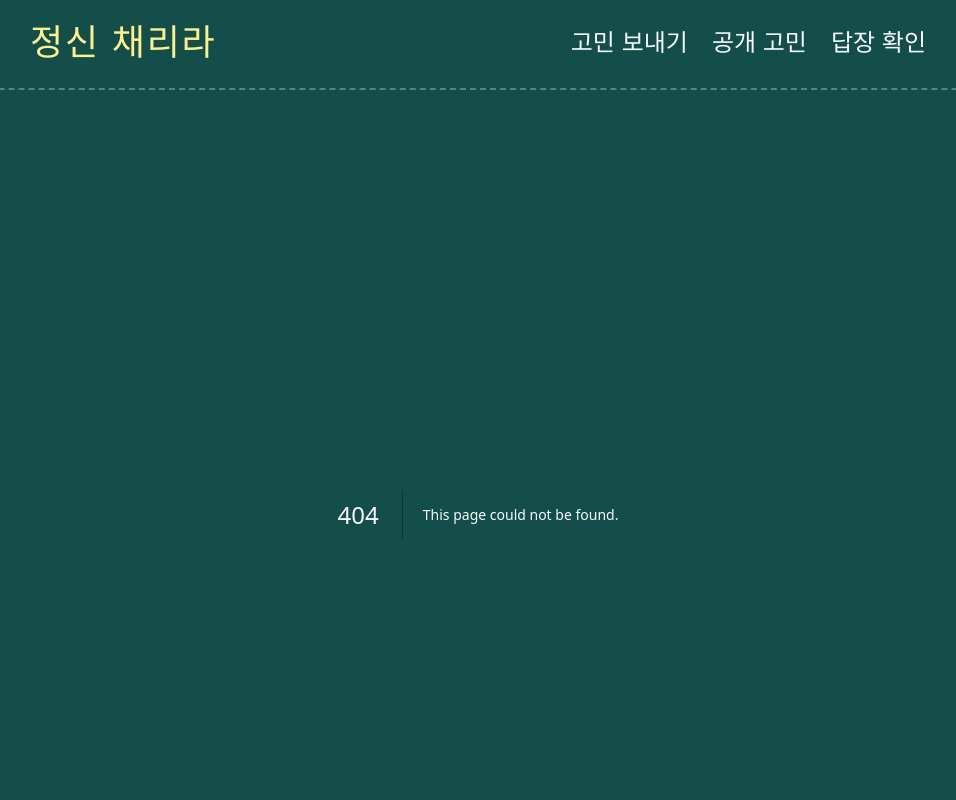
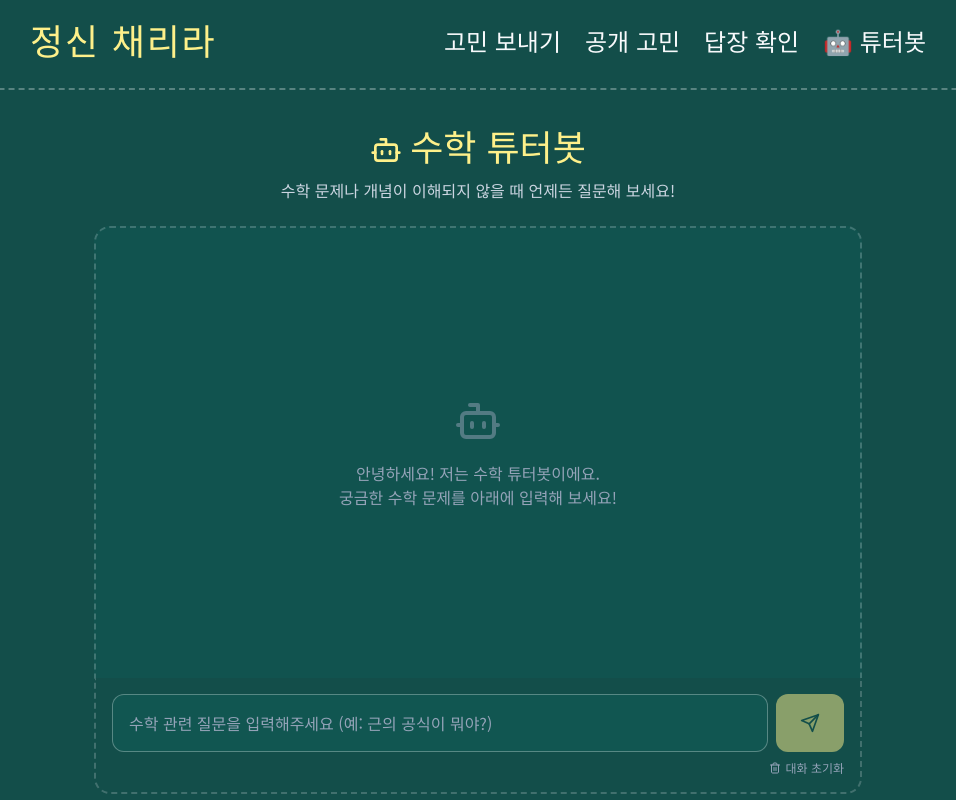
Before and after one commit to hachari/smt, a Next.js app: page /math in a window 1280 px wide. Before the commit this address had no page. Shown: the top 800 px of the page, without its empty margins (162-1118 px from the left). Built offline with nearby package versions, Linux system fonts and the light colour scheme.

Commit message:
feat: OpenAI API 기반 수학 튜터봇 기능 추가

```diff
--- /dev/null
+++ b/app/api/chat/route.ts
@@ -0,0 +1,24 @@
+import { openai } from '@ai-sdk/openai';
+import { streamText } from 'ai';
+
+export const maxDuration = 30;
+
+export async function POST(req: Request) {
+  const { messages } = await req.json();
+
+  const result = await streamText({
+    model: openai('gpt-4o'),
+    messages,
+    system: `너는 "정신 채리라" 상담소의 전문적이고 친절한 수학 선생님(수학 튜터봇)이야.
+학생들에게 수학 개념을 설명하거나 문제를 풀어주는 역할만 맡고 있어.
+
+[원칙]
+1. 수학과 관련된 질문에만 답변해.
+2. 만약 수학과 전혀 관련 없는 질문(일상 대화, 역사, 다른 과목, 개인적인 고민 등)을 받으면, "저는 수학 질문에만 답변해 드리는 수학 튜터봇이에요. 수학과 관련된 질문을 남겨주시면 친절하게 설명해 드릴게요!"라고 정중히 거절해.
+3. 문제 풀이를 설명할 때는 정답만 띡 알려주지 말고, 학생이 이해할 수 있도록 단계별(Step-by-step)로 차근차근 풀이 과정을 설명해.
+4. 말투는 다정하고 격려하는 선생님 톤을 유지해. (예: "~해볼까요?", "~랍니다", "잘 할 수 있어요!")
+5. 수학 수식이나 기호를 사용할 때는 마크다운을 적극적으로 활용해서 보기 쉽게 작성해.`
+  });
+
+  return result.toAIStreamResponse();
+}
--- a/app/layout.tsx
+++ b/app/layout.tsx
@@ -47,6 +47,11 @@ export default function RootLayout({
                     답장 확인
                   </Link>
                 </li>
+                <li>
+                  <Link href="/math" className="hover:text-yellow-200 transition-colors flex items-center gap-1">
+                    🤖 튜터봇
+                  </Link>
+                </li>
               </ul>
             </nav>
           </div>
--- /dev/null
+++ b/app/math/page.tsx
@@ -0,0 +1,87 @@
+'use client';
+
+import { useChat } from 'ai/react';
+import { nanum } from '@/lib/fonts';
+import { Send, Bot, User, Trash2 } from 'lucide-react';
+
+export default function MathTutorPage() {
+  const { messages, input, handleInputChange, handleSubmit, setMessages } = useChat({
+    api: '/api/chat',
+  });
+
+  return (
+    <div className="max-w-3xl mx-auto w-full h-[85vh] flex flex-col pt-4">
+      {/* 튜터봇 헤더 */}
+      <div className="text-center mb-6 space-y-2 shrink-0">
+        <h2 className={`${nanum.className} text-4xl text-yellow-200 flex items-center justify-center gap-2`}>
+          <Bot size={32} />
+          <span>수학 튜터봇</span>
+        </h2>
+        <p className="text-slate-300 text-sm md:text-base">
+          수학 문제나 개념이 이해되지 않을 때 언제든 질문해 보세요!
+        </p>
+      </div>
+
+      {/* 채팅 창 영역 */}
+      <div className="flex-1 bg-teal-800/40 rounded-t-2xl border-2 border-b-0 border-dashed border-slate-50/20 overflow-y-auto p-4 md:p-6 space-y-6">
+        {messages.length === 0 ? (
+          <div className="flex h-full items-center justify-center flex-col text-slate-400 space-y-4">
+            <Bot size={48} className="opacity-50" />
+            <p className="text-center">
+              안녕하세요! 저는 수학 튜터봇이에요.<br/>
+              궁금한 수학 문제를 아래에 입력해 보세요!
+            </p>
+          </div>
+        ) : (
+          messages.map((m) => (
+            <div key={m.id} className={`flex ${m.role === 'user' ? 'justify-end' : 'justify-start'}`}>
+              <div className={`flex gap-3 max-w-[85%] md:max-w-[75%] ${m.role === 'user' ? 'flex-row-reverse' : 'flex-row'}`}>
+                {/* 프로필 아이콘 */}
+                <div className={`w-10 h-10 rounded-full flex items-center justify-center shrink-0 ${m.role === 'user' ? 'bg-yellow-200 text-teal-900' : 'bg-teal-700 text-yellow-200'}`}>
+                  {m.role === 'user' ? <User size={20} /> : <Bot size={20} />}
+                </div>
+
+                {/* 메시지 말풍선 */}
+                <div className={`p-4 rounded-2xl ${m.role === 'user' ? 'bg-yellow-200 text-teal-950 rounded-tr-sm' : 'bg-teal-900/80 text-slate-50 rounded-tl-sm border border-teal-700'}`}>
+                  <div className="whitespace-pre-wrap leading-relaxed text-sm md:text-base">
+                    {m.content}
+                  </div>
+                </div>
+              </div>
+            </div>
+          ))
+        )}
+      </div>
+
+      {/* 입력 폼 영역 */}
+      <div className="bg-teal-900 p-4 border-2 border-t-0 border-dashed border-slate-50/20 rounded-b-2xl shrink-0">
+        <form onSubmit={handleSubmit} className="flex gap-2">
+          <input
+            className="flex-1 bg-teal-800/50 border border-slate-50/30 rounded-xl p-4 text-slate-50 placeholder-slate-400 focus:outline-none focus:border-yellow-200 transition-colors"
+            value={input}
+            onChange={handleInputChange}
+            placeholder="수학 관련 질문을 입력해주세요 (예: 근의 공식이 뭐야?)"
+            required
+          />
+          <button
+            type="submit"
+            disabled={!input.trim()}
+            className="bg-yellow-200 text-teal-900 px-6 rounded-xl font-bold hover:bg-yellow-300 transition-colors disabled:opacity-50 disabled:cursor-not-allowed flex items-center justify-center"
+          >
+            <Send size={20} />
+          </button>
+        </form>
+        <div className="flex justify-end mt-2">
+          <button
+            type="button"
+            onClick={() => setMessages([])}
+            className="text-xs text-slate-400 hover:text-red-300 flex items-center gap-1 transition-colors"
+          >
+            <Trash2 size={12} />
+            <span>대화 초기화</span>
+          </button>
+        </div>
+      </div>
+    </div>
+  );
+}
--- a/package.json
+++ b/package.json
@@ -9,7 +9,9 @@
     "lint": "next lint"
   },
   "dependencies": {
+    "@ai-sdk/openai": "^0.0.14",
     "@supabase/supabase-js": "^2.43.4",
+    "ai": "^3.1.13",
     "lucide-react": "^0.378.0",
     "next": "^14.2.3",
     "react": "^18.2.0",
```
